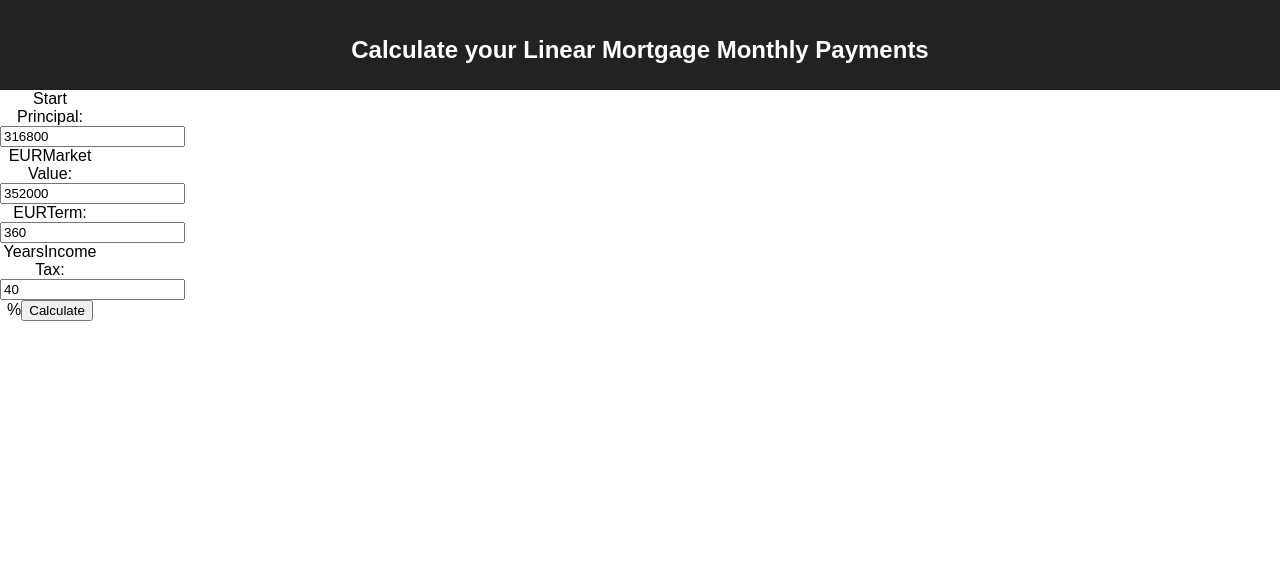
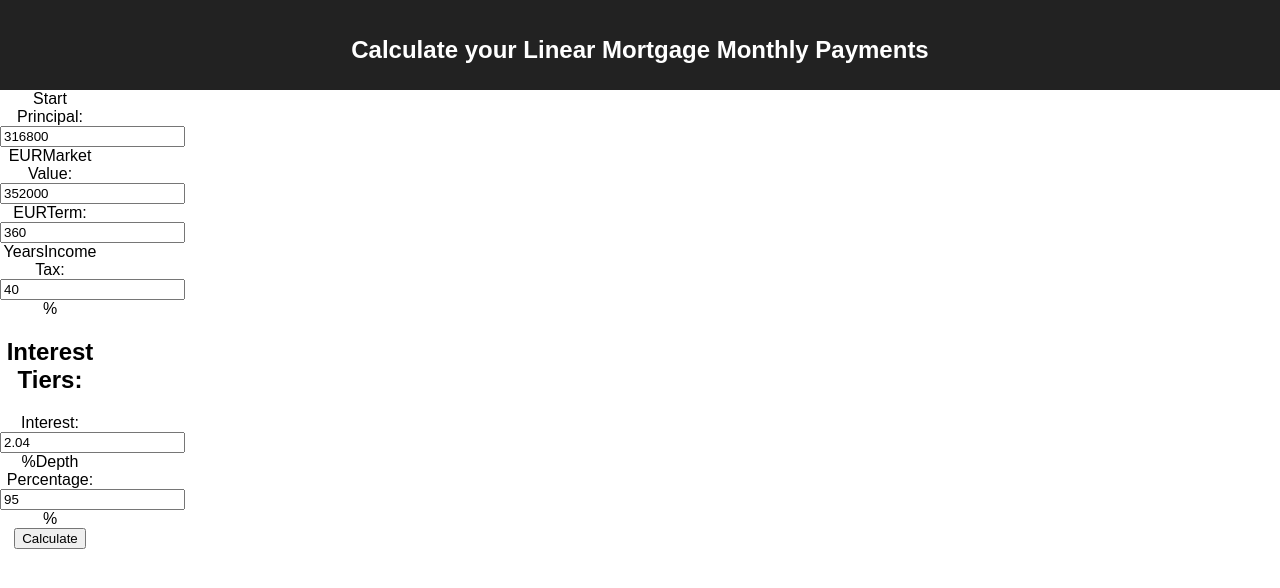
Before and after one commit to lealoureiro/mortgage-calculator-web, a React (Create React App) app: page / in a window 1280 px wide. Shown: the top 588 px of the page. Built offline with nearby package versions, Linux system fonts and the light colour scheme.

Commit message:
add components to hold interest tier inputs

```diff
--- /dev/null
+++ b/src/InterestTierInput.js
@@ -0,0 +1,27 @@
+import React, { Component, createRef } from 'react'
+
+
+class InterestTierInput extends Component {
+
+  interest = createRef();
+  percentage = createRef();
+
+  render() {
+    return (
+      <div>
+
+        <label>Interest:</label>
+        <input ref={this.interest} type="text" defaultValue="2.04"/>
+        <label>%</label>
+
+        <label>Depth Percentage:</label>
+        <input ref={this.percentage} type="text" defaultValue="95"/>
+        <label>%</label>
+
+      </div>
+    );
+  }
+
+}
+
+export default InterestTierInput;
--- /dev/null
+++ b/src/InterestTiersForm.js
@@ -0,0 +1,20 @@
+import React, { Component} from 'react'
+import InterestTierInput from './InterestTierInput'
+
+class InterestTiersForm extends Component {
+
+  render() {
+    return (
+      <div>
+
+        <h2>Interest Tiers:</h2>
+
+        <InterestTierInput />
+
+      </div>
+    );
+  }
+
+}
+
+export default InterestTiersForm
--- a/src/MonthlyPaymentsForm.js
+++ b/src/MonthlyPaymentsForm.js
@@ -1,5 +1,6 @@
 import React, { Component, createRef} from 'react'
 import axios from 'axios';
+import InterestTiersForm from './InterestTiersForm'
 
 import './payments.css';
 
@@ -17,10 +18,10 @@ class MonthlyPaymentsForm extends Component {
 
   calculateMonthlyPayments = (e) => {
 
-    const initialPrincipal = parseInt(this.initialPrincipal.current.value);
-    const marketValue = parseInt(this.marketValue.current.value);
-    const months = parseInt(this.months.current.value);
-    const incomeTax = parseInt(this.incomeTax.current.value);
+    const initialPrincipal = parseInt(this.initialPrincipal.current.value, 10);
+    const marketValue = parseInt(this.marketValue.current.value, 10);
+    const months = parseInt(this.months.current.value, 10);
+    const incomeTax = parseInt(this.incomeTax.current.value, 10);
 
     const { onSubmit } = this.props;
 
@@ -73,6 +74,8 @@ class MonthlyPaymentsForm extends Component {
           <input ref={this.incomeTax} type="text" defaultValue="40"/>
           <label>%</label>
 
+          <InterestTiersForm />
+
           <button>Calculate</button>
 
         </form>
```
